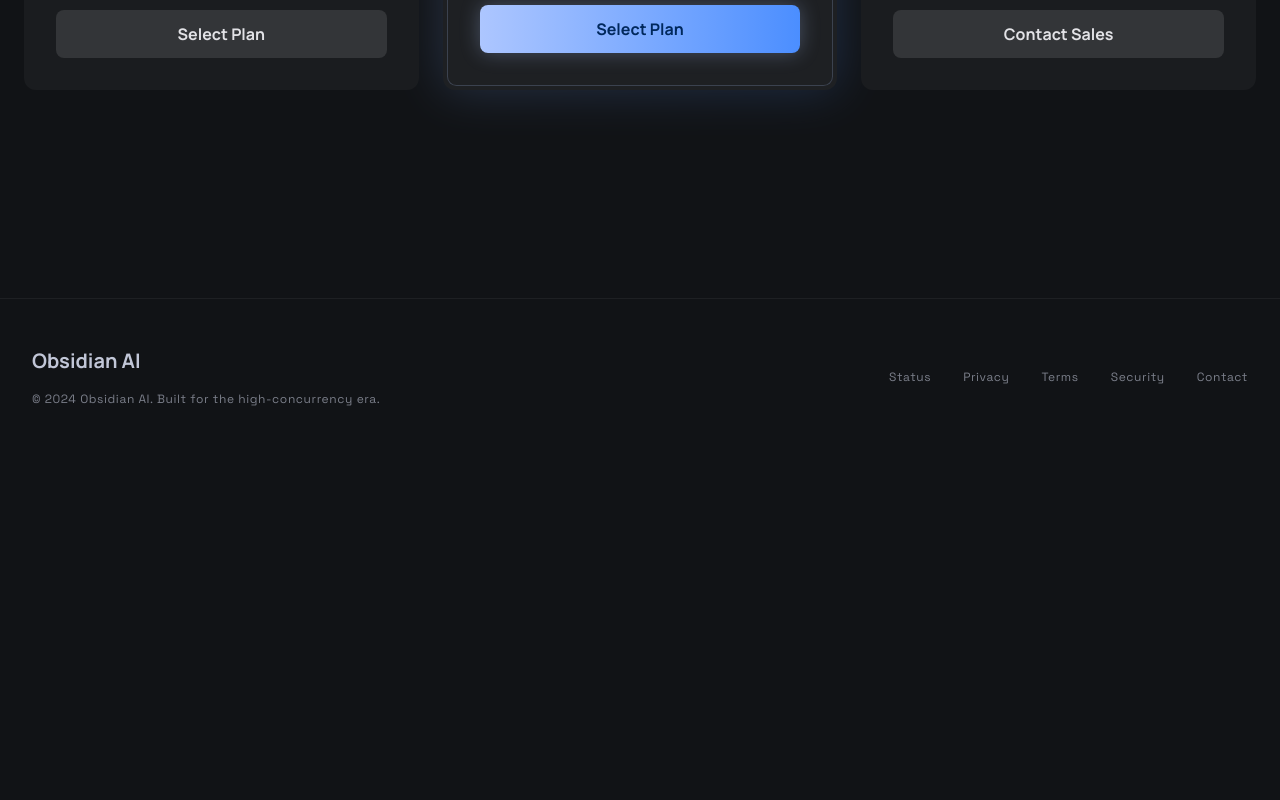
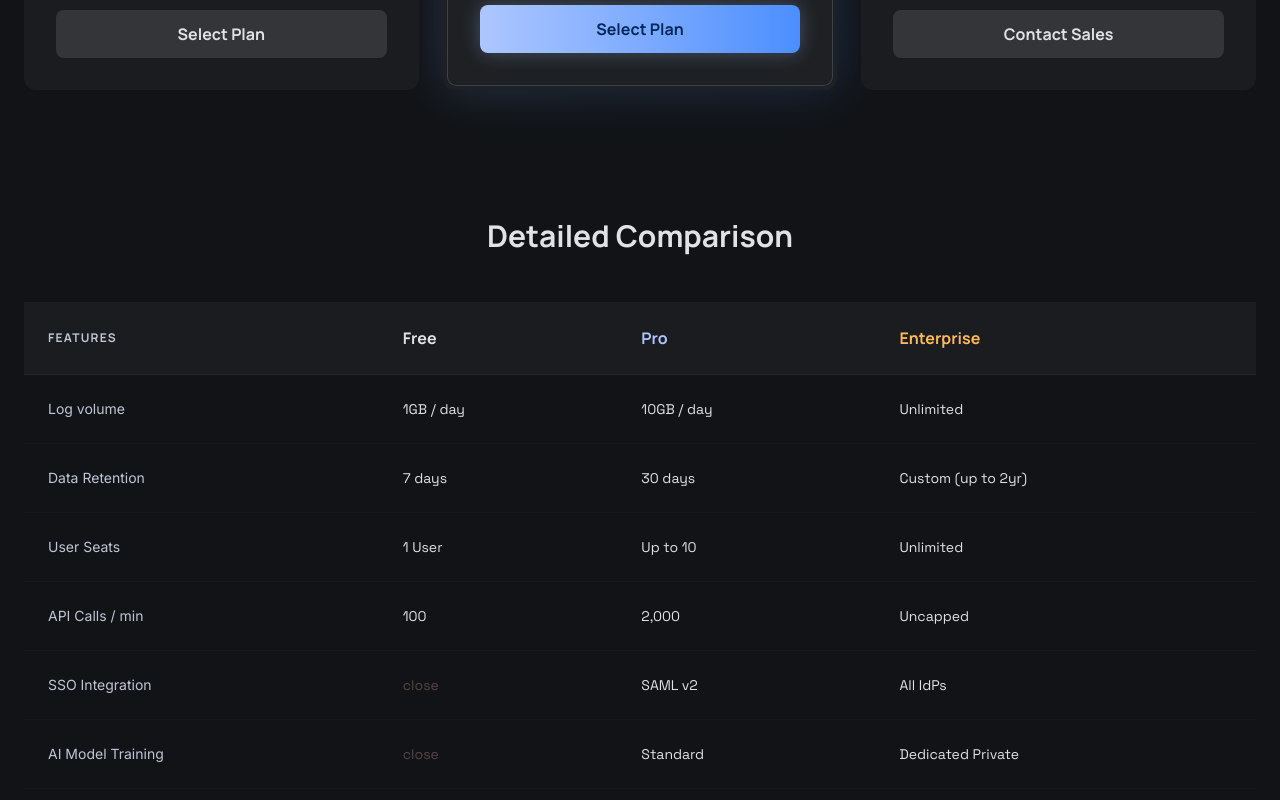
Before and after one commit to DwainAB/log-ai-front, a Next.js app: page /pricing in a window 1280 px wide. Shown: the part 784-1584 px from the top of the page. Before the commit the page ends 1239 px from the top, so only its background shows below. Built offline with nearby package versions, Linux system fonts and the light colour scheme.

Commit message:
add table data

```diff
--- /dev/null
+++ b/app/components/pricing-comparison.tsx
@@ -0,0 +1,96 @@
+const ROWS = [
+  {
+    feature: "Log volume",
+    free: "1GB / day",
+    pro: "10GB / day",
+    enterprise: "Unlimited",
+  },
+  {
+    feature: "Data Retention",
+    free: "7 days",
+    pro: "30 days",
+    enterprise: "Custom (up to 2yr)",
+  },
+  {
+    feature: "User Seats",
+    free: "1 User",
+    pro: "Up to 10",
+    enterprise: "Unlimited",
+  },
+  {
+    feature: "API Calls / min",
+    free: "100",
+    pro: "2,000",
+    enterprise: "Uncapped",
+  },
+  {
+    feature: "SSO Integration",
+    free: null,
+    pro: "SAML v2",
+    enterprise: "All IdPs",
+  },
+  {
+    feature: "AI Model Training",
+    free: null,
+    pro: "Standard",
+    enterprise: "Dedicated Private",
+  },
+];
+
+function UnavailableCell() {
+  return (
+    <span className="material-symbols-outlined text-error/30">close</span>
+  );
+}
+
+export function PricingComparison() {
+  return (
+    <section className="mb-32">
+      <h2 className="font-headline mb-12 text-center text-3xl font-bold">
+        Detailed Comparison
+      </h2>
+
+      <div className="overflow-x-auto">
+        <table className="w-full border-collapse text-left">
+          <thead>
+            <tr className="border-b border-outline-variant/20 bg-surface-container-low">
+              <th className="font-headline p-6 text-xs font-bold uppercase tracking-widest text-on-surface-variant">
+                Features
+              </th>
+              <th className="font-headline p-6 text-base font-bold text-on-surface">
+                Free
+              </th>
+              <th className="font-headline p-6 text-base font-bold text-primary">
+                Pro
+              </th>
+              <th className="font-headline p-6 text-base font-bold text-tertiary">
+                Enterprise
+              </th>
+            </tr>
+          </thead>
+          <tbody className="font-body text-sm">
+            {ROWS.map(({ feature, free, pro, enterprise }) => (
+              <tr
+                key={feature}
+                className="transition-colors hover:bg-surface-bright/50"
+              >
+                <td className="border-b border-outline-variant/10 p-6 text-on-surface-variant">
+                  {feature}
+                </td>
+                <td className="font-label border-b border-outline-variant/10 p-6 text-on-surface">
+                  {free ?? <UnavailableCell />}
+                </td>
+                <td className="font-label border-b border-outline-variant/10 p-6 text-on-surface">
+                  {pro ?? <UnavailableCell />}
+                </td>
+                <td className="font-label border-b border-outline-variant/10 p-6 text-on-surface">
+                  {enterprise ?? <UnavailableCell />}
+                </td>
+              </tr>
+            ))}
+          </tbody>
+        </table>
+      </div>
+    </section>
+  );
+}
--- a/app/pricing/page.tsx
+++ b/app/pricing/page.tsx
@@ -1,5 +1,6 @@
 import { Navbar } from "@/app/components/navbar";
 import { PricingCards } from "@/app/components/pricing-cards";
+import { PricingComparison } from "@/app/components/pricing-comparison";
 import { PricingHero } from "@/app/components/pricing-hero";
 import { SiteFooter } from "@/app/components/site-footer";
 
@@ -11,6 +12,7 @@ export default function PricingPage() {
       <main className="mx-auto max-w-7xl px-6 pb-20 pt-32">
         <PricingHero />
         <PricingCards />
+        <PricingComparison />
       </main>
 
       <SiteFooter />
```
